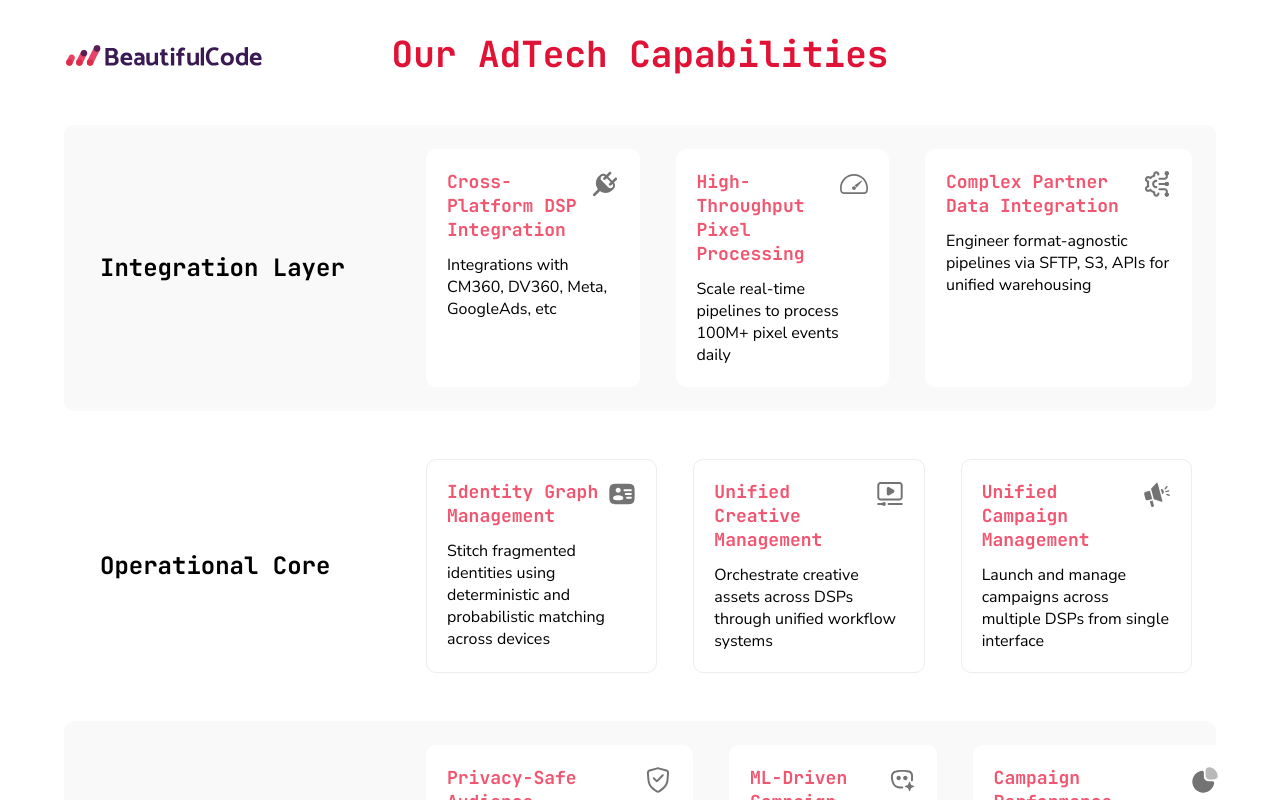
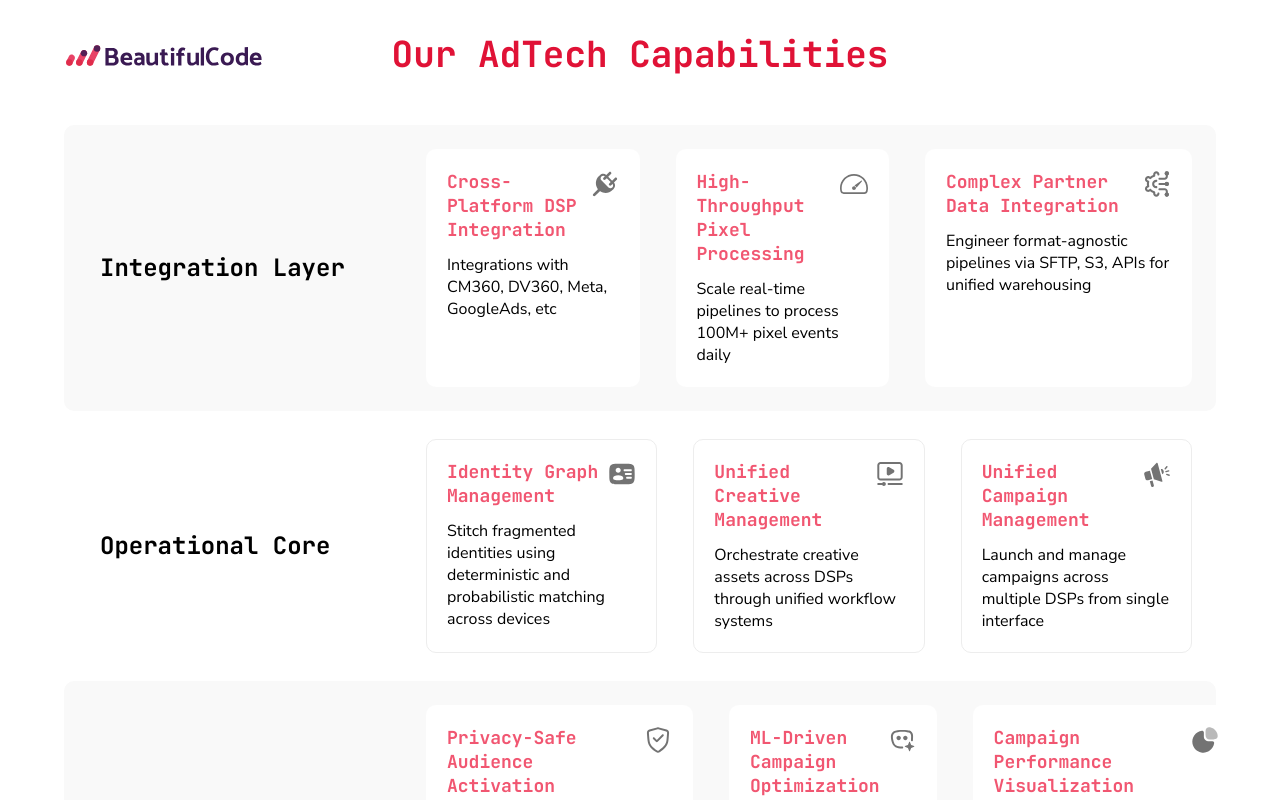
Before and after one commit to beautiful-code/bc-website, a Next.js app: page /adtech-capabilities in a window 1280 px wide. Shown: the top 800 px of the page. Built offline with nearby package versions, Linux system fonts and the light colour scheme.

Commit message:
reduced the gap

```diff
--- a/src/app/adtech-capabilities/page.tsx
+++ b/src/app/adtech-capabilities/page.tsx
@@ -107,7 +107,7 @@
         </div>
 
         {/* Sections Container */}
-        <div className="flex flex-col gap-4 md:gap-6 max-w-[1259px] mx-auto">
+        <div className="flex flex-col gap-4 md:gap-1 max-w-[1259px] mx-auto">
           {/* Integration Layer */}
           <Section title="Integration Layer" backgroundColor="#F9F9F9">
             <CapabilityBox
```
